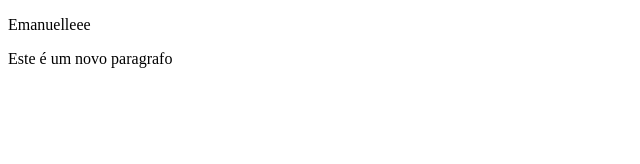
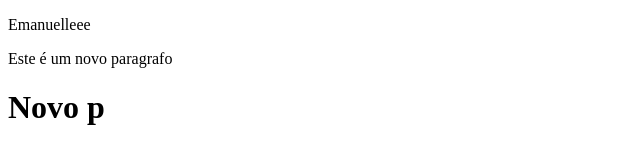
Before and after one commit to felipegsantos9/aula-teste-git, a plain HTML site: page emanuelle.html in a window 1280 px wide. Shown: the whole page, without its empty margins (0-640 px from the left). Drawn offline with Linux system fonts and the light colour scheme.

Commit message:
novo teste h

```diff
--- a/emanuelle.html
+++ b/emanuelle.html
@@ -8,5 +8,6 @@
 <body>
     <p>Emanuelleee</p>
     <p>Este é um novo paragrafo</p>
+    <h1>Novo p</h1>
 </body>
 </html>
```
